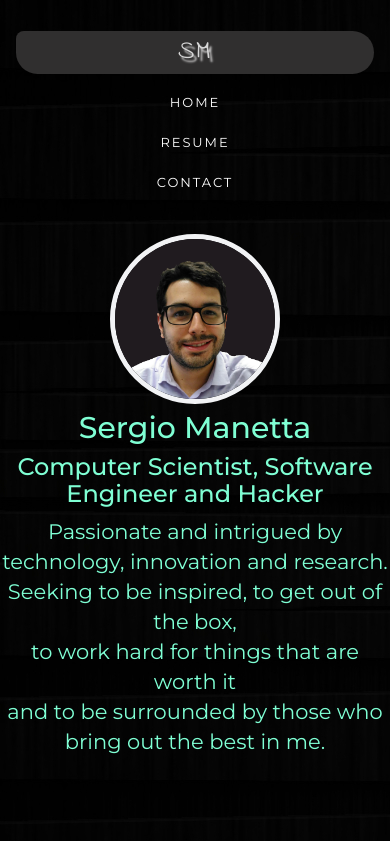
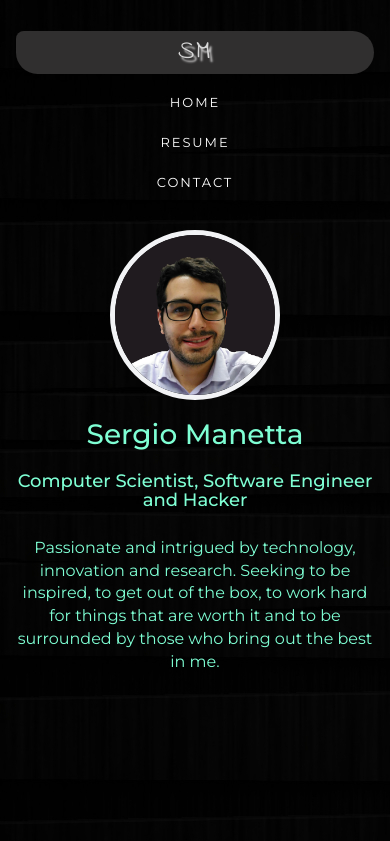
Before and after one commit to LsKoder/porfolio_website, a plain HTML site: page index.html in a window 390 px wide. Shown: the top 841 px of the page. Drawn offline with nearby package versions, Linux system fonts and the light colour scheme.

Commit message:
Reduce font-size for small screens

```diff
--- a/css/index.css
+++ b/css/index.css
@@ -67,7 +67,7 @@ a {
   border-radius: 100%;
   border: 5px solid #f2f3f5;
   margin: 2%;
-  margin-top: 6%;
+  margin-top: 5%;
 }
 .image_profile:hover  {
   animation:shake .82s cubic-bezier(.36,.07,.19,.97) both;transform:translate3d(0,0,0)
@@ -86,15 +86,34 @@ a {
 .animated_slidein_1 {
   animation-name: slidein;
   animation-duration: 1s;
+  font-size: 40px;
 }
 .animated_slidein_2 {
   animation-name: slidein;
   animation-duration: 2s;
+  font-size: 28px;
 }
 .animated_slidein_3 {
   animation-name: slidein_3;
   animation-duration: 3s;
-  margin-top: 1%;
+  margin-top: 2%;
+  font-size: 22px;
+}
+@media only screen and (max-width: 800px) {
+  .animated_slidein_1 {
+    padding: 3%;
+    font-size: 28px;
+  }
+  .animated_slidein_2 {
+    font-size: 18px;
+  }
+  .animated_slidein_3 {
+    font-size: 16px;
+    padding: 4%;
+  }
+  .animated_slidein_3 br {
+    display: none;
+  }
 }
 @keyframes slidein {
   0% {margin-top: 30px; opacity: 0; }
@@ -102,7 +121,7 @@ a {
 }
 @keyframes slidein_3 {
   0% {margin-top: 5%; opacity: 0; }
-  100% {margin-top: 1%; opacity: 1.0;}
+  100% {margin-top: 2%; opacity: 1.0;}
 }
 
 /** Button on jumbotron **/
--- a/index.html
+++ b/index.html
@@ -52,12 +52,12 @@
         <div>
           <h2 class="animated_slidein_1">Sergio Manetta</h2>
           <h3 class="animated_slidein_2">Computer Scientist, Software Engineer and Hacker</h3>
-          <p class="animated_slidein_3">
-              Passionate and intrigued by technology, innovation and research.<br />
-              Seeking to be inspired, to get out of the box,<br />
-              to work hard for things that are worth it<br />
+          <div class="animated_slidein_3">
+              Passionate and intrigued by technology, innovation and research.<br>
+              Seeking to be inspired, to get out of the box,<br>
+              to work hard for things that are worth it<br>
               and to be surrounded by those who bring out the best in me.
-          </p>
+          </div>
         </div>
       </div>
     </div>
```
